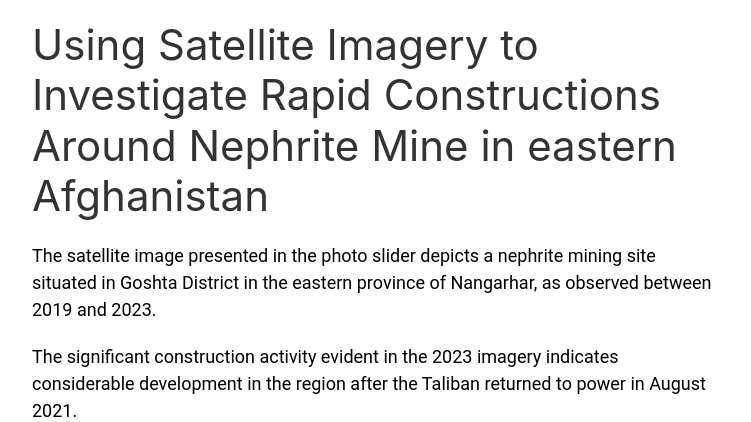
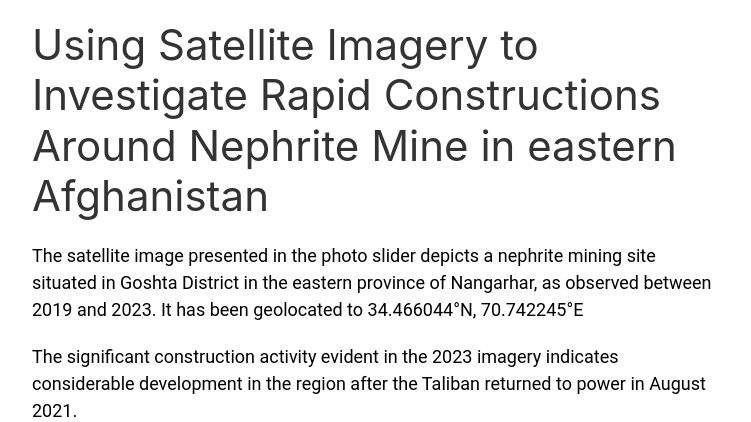
Before and after one commit to waisalizai/Afghan_mining_project, a website: page index.html in a window 1280 px wide. Shown: the top 422 px of the page, without its empty margins (264-1015 px from the left). Drawn offline with Linux system fonts and the light colour scheme; a script that the page names is missing.

Commit message:
geolocation added

```diff
--- a/index.html
+++ b/index.html
@@ -23,7 +23,7 @@
     <div class="flourish-embed flourish-chart" data-src="visualisation/28356400"><script src="https://public.flourish.studio/resources/embed.js"></script><noscript><img src="https://public.flourish.studio/visualisation/28356400/thumbnail" width="100%" alt="visualization" /></noscript></div>
 
 <p>
-    The satellite image presented in the photo slider depicts a nephrite mining site situated in Goshta District in the eastern province of Nangarhar, as observed between 2019 and 2023. </p>
+    The satellite image presented in the photo slider depicts a nephrite mining site situated in Goshta District in the eastern province of Nangarhar, as observed between 2019 and 2023. It has been geolocated to 34.466044°N, 70.742245°E </p>
 
     <p> The significant construction activity evident in the 2023 imagery indicates considerable development in the region after the Taliban returned to power in August 2021. </p>
 
```
